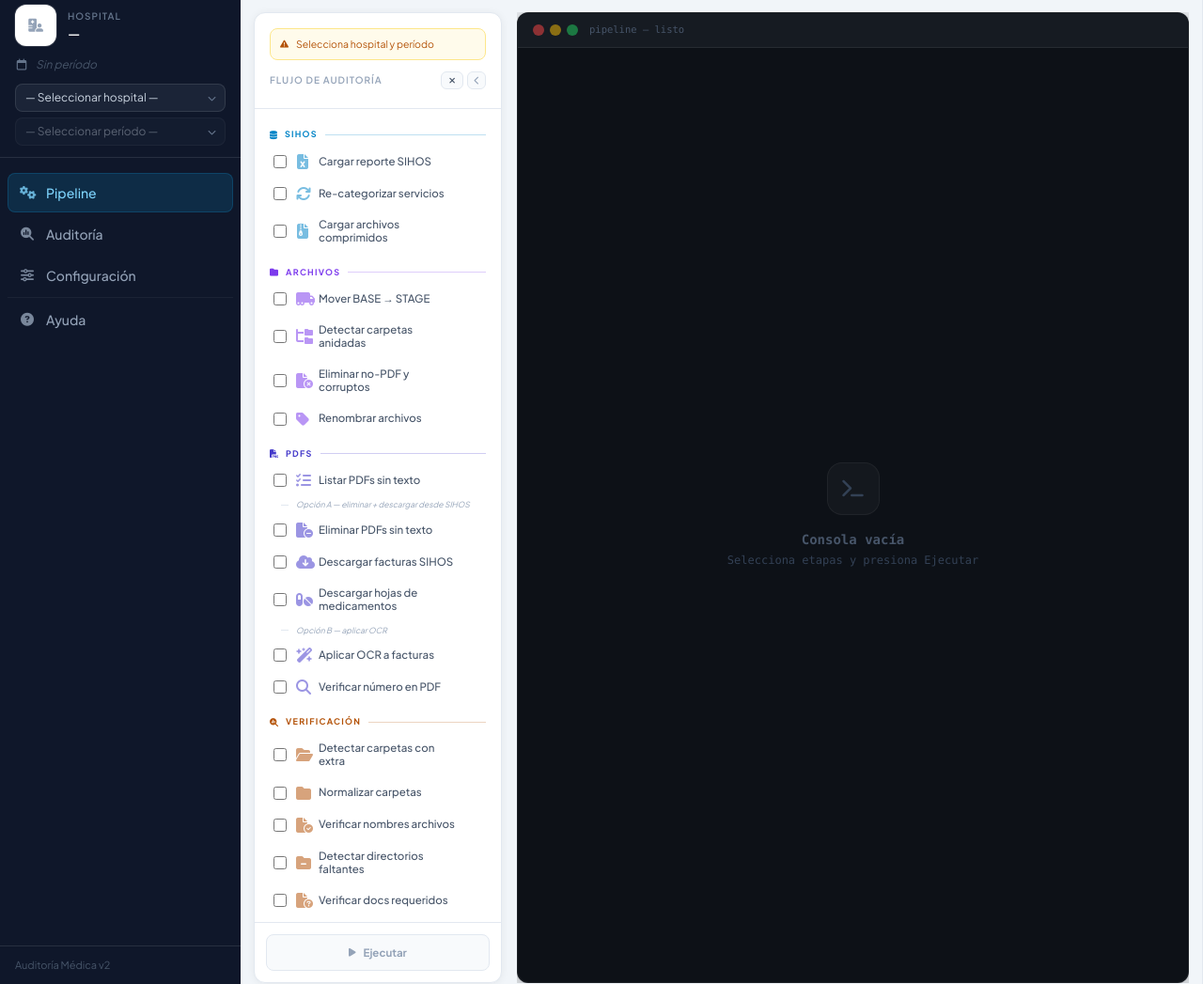
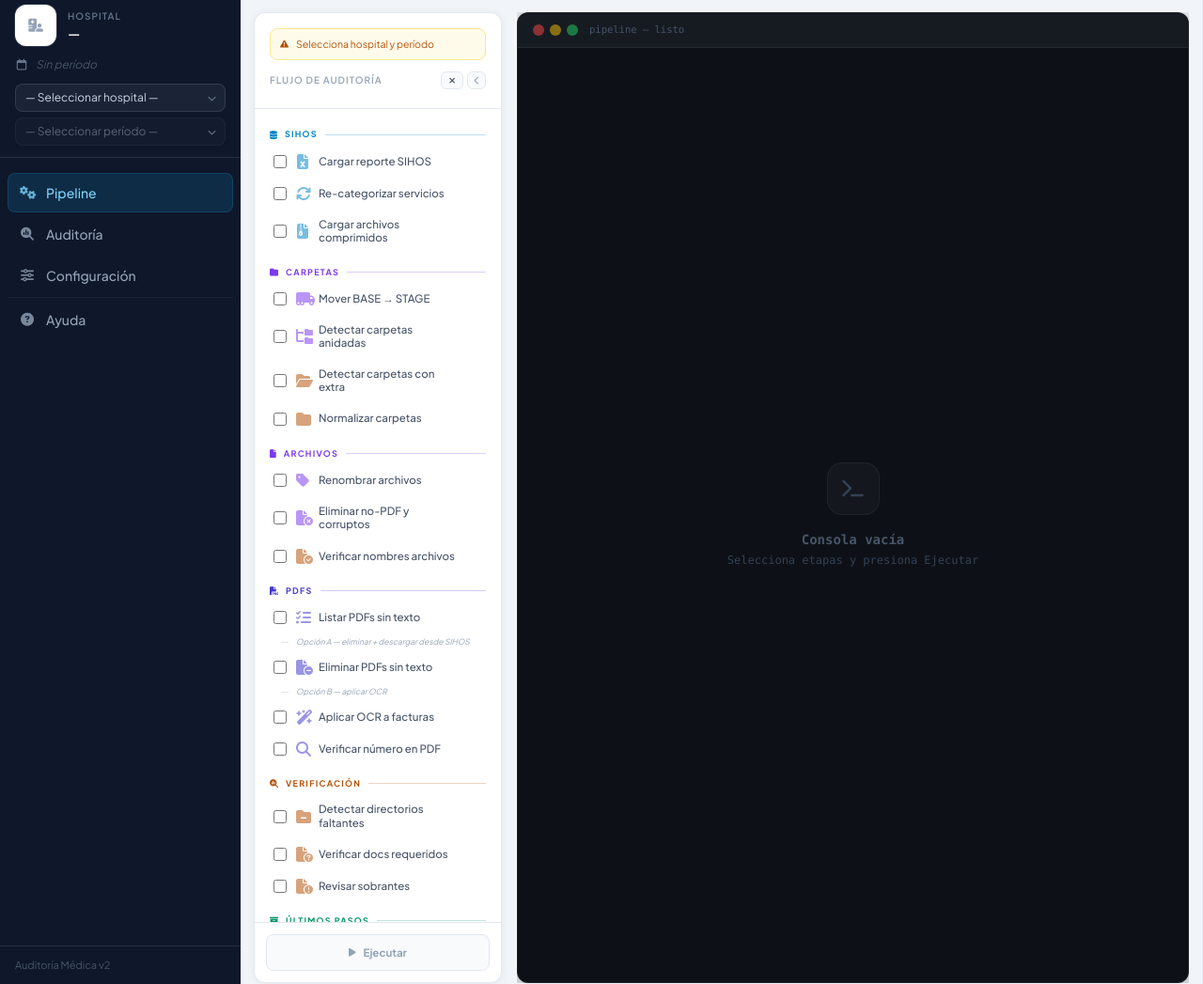
Before and after one commit to SanAfaGal/medical-audit-v2, a FastAPI app: page / in a window 1280 px wide. Shown: the part 72-1119 px from the top of the page at 94% size. Run offline with FastAPI, Linux system fonts and the light colour scheme; data that the repository does not hold is empty; parts of the project's set-up code (start-up, migrations or seed data) failed here and were passed over.

Commit message:
fix(normalize): mostrar archivos sin prefijo reconocible + reorg pipeline UI
- pipeline_runner NORMALIZE_FILES: el regex \w+ no hacía match con prefijo
  vacío (archivos que empiezan con dígito, ej. 20260312173547917_0002.pdf);
  reemplazado por rama else que cubre todos los casos de prefijo inválido.
  También se agrega reporte para status ERROR y destino ya existente.
- pipeline/index.html: reorganización del flujo de etapas por el usuario

Co-Authored-By: Claude Sonnet 4.6 <noreply@anthropic.com>

```diff
--- a/app/templates/pipeline/index.html
+++ b/app/templates/pipeline/index.html
@@ -623,36 +623,41 @@ function pipeline() {
       { type:'stage',  id:'RECATEGORIZE_SERVICES',         label:'Re-categorizar servicios',      icon:'fa-solid fa-arrows-rotate',        phaseColor:'#0284c7' },
       { type:'stage',  id:'LOAD_DRIVE_ZIP',               label:'Cargar archivos comprimidos',   icon:'fa-solid fa-file-zipper',          phaseColor:'#0284c7' },
 
-      { type:'phase',  label:'Archivos',       color:'#7c3aed', icon:'fa-solid fa-folder' },
+      { type:'phase',  label:'Carpetas',       color:'#7c3aed', icon:'fa-solid fa-folder' },
       { type:'stage',  id:'RUN_STAGING',                   label:'Mover BASE → STAGE',            icon:'fa-solid fa-truck-moving',         phaseColor:'#7c3aed' },
       { type:'stage',  id:'CHECK_NESTED_FOLDERS',          label:'Detectar carpetas anidadas',    icon:'fa-solid fa-folder-tree',          phaseColor:'#7c3aed' },
+      { type:'stage',  id:'CHECK_FOLDERS_WITH_EXTRA_TEXT', label:'Detectar carpetas con extra',   icon:'fa-solid fa-folder-open',          phaseColor:'#b45309' },
+      { type:'stage',  id:'NORMALIZE_DIR_NAMES',           label:'Normalizar carpetas',           icon:'fa-solid fa-folder',               phaseColor:'#b45309' },
+
+      { type:'phase',  label:'Archivos',       color:'#7c3aed', icon:'fa-solid fa-file' },
+      { type:'stage',  id:'NORMALIZE_FILES',               label:'Renombrar archivos',            icon:'fa-solid fa-tag',                  phaseColor:'#7c3aed' },
       { type:'stage',  id:'REMOVE_NON_PDF',                label:'Eliminar no-PDF y corruptos',   icon:'fa-solid fa-file-circle-xmark',    phaseColor:'#7c3aed' },
-      { type:'stage',  id:'NORMALIZE_FILES',               label:'Renombrar archivos',            icon:'fa-solid fa-tag',                  phaseColor:'#7c3aed' },
+      { type:'stage',  id:'CHECK_INVOICE_NUMBER_ON_FILES', label:'Verificar nombres archivos',    icon:'fa-solid fa-file-circle-check',    phaseColor:'#b45309' },
 
       { type:'phase',  label:'PDFs',           color:'#4338ca', icon:'fa-solid fa-file-pdf' },
       { type:'stage',  id:'LIST_UNREADABLE_PDFS',          label:'Listar PDFs sin texto',         icon:'fa-solid fa-list-check',           phaseColor:'#4338ca' },
       { type:'branch', label:'Opción A — eliminar + descargar desde SIHOS' },
       { type:'stage',  id:'DELETE_UNREADABLE_PDFS',        label:'Eliminar PDFs sin texto',       icon:'fa-solid fa-file-circle-minus',    phaseColor:'#4338ca' },
-      { type:'stage',  id:'DOWNLOAD_INVOICES_FROM_SIHOS',  label:'Descargar facturas SIHOS',      icon:'fa-solid fa-cloud-arrow-down',     phaseColor:'#4338ca' },
-      { type:'stage',  id:'DOWNLOAD_MEDICATION_SHEETS',   label:'Descargar hojas de medicamentos', icon:'fa-solid fa-pills',               phaseColor:'#4338ca' },
       { type:'branch', label:'Opción B — aplicar OCR' },
       { type:'stage',  id:'CHECK_INVOICES',                label:'Aplicar OCR a facturas',        icon:'fa-solid fa-wand-magic-sparkles',  phaseColor:'#4338ca' },
       { type:'stage',  id:'VERIFY_INVOICE_CODE',           label:'Verificar número en PDF',       icon:'fa-solid fa-magnifying-glass',     phaseColor:'#4338ca' },
 
       { type:'phase',  label:'Verificación',   color:'#b45309', icon:'fa-solid fa-magnifying-glass-chart' },
-      { type:'stage',  id:'CHECK_FOLDERS_WITH_EXTRA_TEXT', label:'Detectar carpetas con extra',   icon:'fa-solid fa-folder-open',          phaseColor:'#b45309' },
-      { type:'stage',  id:'NORMALIZE_DIR_NAMES',           label:'Normalizar carpetas',           icon:'fa-solid fa-folder',               phaseColor:'#b45309' },
-      { type:'stage',  id:'CHECK_INVOICE_NUMBER_ON_FILES', label:'Verificar nombres archivos',    icon:'fa-solid fa-file-circle-check',    phaseColor:'#b45309' },
       { type:'stage',  id:'CHECK_DIRS',                    label:'Detectar directorios faltantes',icon:'fa-solid fa-folder-minus',         phaseColor:'#b45309' },
       { type:'stage',  id:'CHECK_REQUIRED_DOCS',           label:'Verificar docs requeridos',     icon:'fa-solid fa-file-circle-question', phaseColor:'#b45309' },
       { type:'stage',  id:'REVISAR_SOBRANTES',             label:'Revisar sobrantes',           icon:'fa-solid fa-file-circle-exclamation',phaseColor:'#b45309' },
+
+      { type:'phase',  label:'Últimos pasos',   color:'#059669', icon:'fa-solid fa-box-archive' },
       { type:'stage',  id:'VERIFY_CUFE',                   label:'Verificar y etiquetar CUFE',    icon:'fa-solid fa-qrcode',               phaseColor:'#b45309' },
-
-      { type:'phase',  label:'Organización',   color:'#059669', icon:'fa-solid fa-box-archive' },
       { type:'stage',  id:'ORGANIZE',                      label:'Organizar en AUDIT',            icon:'fa-solid fa-boxes-stacked',        phaseColor:'#059669' },
       { type:'note',   text:'⚠ Las etapas Drive requieren repetir ciclo desde "Eliminar no-PDF"' },
+
+      { type:'phase',  label:'Descargas',   color:'#059669', icon:'fa-solid fa-cloud-arrow-down' },
+      { type:'stage',  id:'DOWNLOAD_INVOICES_FROM_SIHOS',  label:'Descargar facturas SIHOS',      icon:'fa-solid fa-cloud-arrow-down',     phaseColor:'#059669' },
+      { type:'stage',  id:'DOWNLOAD_MEDICATION_SHEETS',   label:'Descargar hojas de medicamentos', icon:'fa-solid fa-pills',               phaseColor:'#059669' },
       { type:'stage',  id:'DOWNLOAD_DRIVE',                label:'Descargar carpetas desde Drive', icon:'fa-brands fa-google-drive',       phaseColor:'#059669' },
       { type:'stage',  id:'DOWNLOAD_MISSING_DOCS',         label:'Descargar docs faltantes Drive', icon:'fa-solid fa-file-arrow-down',     phaseColor:'#059669' },
+
     ],
 
     stages: [
```
Also changed, not shown: app/services/pipeline_runner.py (+8 -5 lines).
